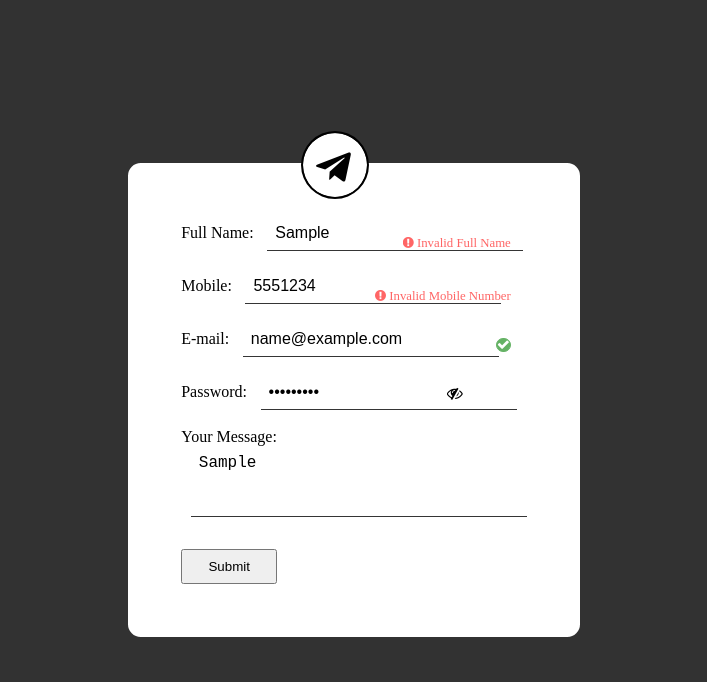
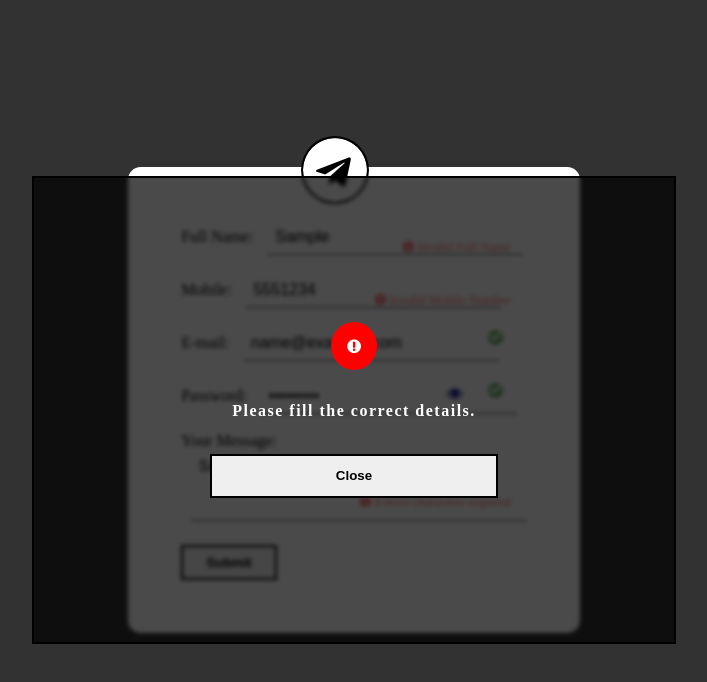
Before and after one commit to Benjamin-Alladi/Dev, a plain HTML site: page JSProjects/Form Validator/index.html in a window 1280 px wide. Both pictures are taken after typing "Sample", "5551234", "name@example.com", "Sample123", "Sample" into the empty fields and a click on the button "Submit". Shown: the whole page, without its empty margins (286-993 px from the left). Drawn offline with Linux system fonts and the light colour scheme; a web font is replaced by a local one.

Commit message:
JS Added in FV

```diff
--- a/JSProjects/Form Validator/index.css
+++ b/JSProjects/Form Validator/index.css
@@ -76,10 +76,11 @@ textarea
 
 .btn
 {
+    font-weight: 600;
     width: 6rem;
-    /* border-radius: 5px; */
+    border: 2px solid black;
     padding: 8px;
-    margin-top: 0.6rem;
+    margin-top: 0.1rem;
 
     position: relative;
 
@@ -98,16 +99,21 @@ textarea
     z-index: -1;
     background-color: crimson;
 
+
     transform: scaleX(0);
     opacity: 0;
     transform-origin: left;
 
-    transition-duration: 0.4s;
+    transition-duration: 0.6s;
 }
 .btn:hover::before
 {
     transform: scaleX(1);
     opacity: 1;
+}
+.btn:hover
+{
+    color: white;
 }
 
 .box
@@ -123,8 +129,8 @@ span> #green
     font-size: 0.8rem;
 
     position: absolute;
-    bottom: 0.3rem;
-    right: 1rem;
+    bottom: 0.1rem;
+    right: 1.5rem;
 
 }
 span> #red
@@ -139,7 +145,7 @@ span> #red
     bottom: 0.1rem;
 
 }
-textarea+ span>#red
+textarea+ span>#red, span>#green
 {
     bottom: 1rem;
 }
@@ -149,9 +155,72 @@ span>i
     opacity: 0.6;
 }
 
-#eye-close, #eye-open
+#eye
 {
     position: absolute;
-    bottom: 0.6rem;
+    bottom: 0.8rem;
     right: 4rem;
+    color: darkblue;
 }
+
+input[type=password]::-ms-reveal,
+input[type=password]::-ms-clear
+{
+    display: none;
+}
+
+.popup
+{
+    position: fixed;
+    top: 22%;
+
+    border: 2px solid black;
+
+    width: 45%;
+    height: 50%;
+    background-color: rgba(0, 0, 0, 0.708);
+    padding: 2rem;
+
+    display: flex;
+    flex-direction: column;
+    justify-content: center;
+    align-items: center;
+
+    gap: 2rem;
+
+    backdrop-filter: blur(2px);
+    z-index: 10;
+
+    transform: translateY(-550px) scale(0);
+    transition-duration: 0.8s;
+}
+.popup-open
+{
+    transform: translateY(0px) scale(1);
+}
+.ppicon
+{
+    border-radius: 50%;
+    padding: 1rem;
+}
+#ppgreen
+{
+    background-color: green;
+    color: white;
+}
+#ppred
+{
+    background-color: red;
+    color: white;
+}
+.ppmsg
+{
+    font-weight: 600;
+    letter-spacing: 1.5px;
+    color: white;
+}
+.ppbtn
+{
+    width: 50%;
+    padding: 0.8rem 1rem;
+}
--- a/JSProjects/Form Validator/index.html
+++ b/JSProjects/Form Validator/index.html
@@ -40,7 +40,7 @@
                 <div class="box">
                     <label for="pswrd">Password:</label>
                     <input type="password" name="" id="pswrd" placeholder="Enter your Password">
-                    <i class='fa fa-eye-slash' id="eye-close"></i>
+                    <i class='fa fa-eye' id="eye"></i>
                     <span id="perror"></span>
                 </div>
                 <br>
@@ -54,10 +54,14 @@
 
                 <button class="btn" onclick="return check()">Submit</button>
             </form>
+        </div>
 
+        <div class="popup">
+            <i id="ppgreen" class="fa fa-check ppicon"></i>
+            <p class="ppmsg">Submitted</p>
+            <button class="ppbtn btn">Close</button>
         </div>
     </div>
-
     <script src="index.js"></script>
 </body>
 </html>
--- a/JSProjects/Form Validator/index.js
+++ b/JSProjects/Form Validator/index.js
@@ -1,11 +1,42 @@
 let fn= document.querySelector("#fullname");
 let num= document.querySelector("#number");
 let em= document.querySelector("#email");
+let pswrd= document.querySelector("#pswrd");
+let msg= document.querySelector("#msg");
 let btn= document.querySelector(".btn");
+
+let popup= document.querySelector(".popup");
+let ppicon= document.querySelector(".ppicon");
+let ppmsg= document.querySelector(".ppmsg");
+let ppbtn= document.querySelector(".ppbtn");
+
+ppbtn.addEventListener("click", ()=>{popup.classList.remove("popup-open")});
+
+let eye= document.querySelector("#eye");
+eye.addEventListener("click", pdhandler);
+
+function pdhandler()
+{
+    if(eye.classList.contains("fa-eye-slash"))
+    {
+        pswrd.type= "password";
+        eye.classList.replace("fa-eye-slash", "fa-eye");
+    }
+
+    else if(eye.classList.contains("fa-eye"))
+    {
+        pswrd.type= "text";
+        eye.classList.replace("fa-eye", "fa-eye-slash");
+        // console.log(eye);
+    }
+
+}
 
 fn.addEventListener("input", checkName);
 num.addEventListener("input", checkMobile);
 em.addEventListener("input", checkMail);
+pswrd.addEventListener("input", checkPassword);
+msg.addEventListener("input", checkMessage);
 
 function checkName()
 {
@@ -57,21 +88,57 @@ function checkMail()
 }
 function checkPassword()
 {
+    let v= (pswrd.value);
+    let sp= document.querySelector("#perror");
 
+    if(v.length<6)
+    {
+        sp.innerHTML= '<i id="red" class="fa fa-exclamation-circle"> Requires atleast 6 characters</i>';
+        return false;
+    }
+    if(!v.match( /[\d]/))
+    {
+        console.log("exe");
+        sp.innerHTML= '<i id="red" class="fa fa-exclamation-circle">A digit is required</i>';
+        return false;
+    }
+    sp.innerHTML= '<i id="green" class="fa fa-check"></i>';
+    return true;
 }
 function checkMessage()
 {
+    let l= msg.value.length;
+    let req= 10-l;
 
+    let sp= document.querySelector("#msgerror");
+
+    if(req>0)
+    {
+        sp.innerHTML= `<i id="red" class="fa fa-exclamation-circle"> ${req} more characters required </i>`;
+        return false;
+    }
+    else
+    {
+        sp.innerHTML= '<i id="green" class="fa fa-check"></i>';
+        return true;
+    }
 }
 
 function check()
 {
-    if(!checkName() || !checkMobile() || !checkMail() || !checkMessage())
+    if(!checkName() || !checkMobile() || !checkMail() || !checkPassword() || !checkMessage())
     {
+        ppicon.outerHTML= '<i id="ppred" class="fa fa-exclamation-circle ppicon">';
+        ppmsg.innerHTML= "Please fill the correct details.";
+        popup.classList.add("popup-open");
         return false;
     }
     else
     {
-        return true;
+        ppicon.outerHTML= '<i id="ppgreen" class="fa fa-check ppicon"></i>';
+        ppmsg.innerHTML= "Form Submitted Successfully";
+        popup.classList.add("popup-open");
+
+        setTimeout(()=>{return true}, 20000);
     }
 }
```
